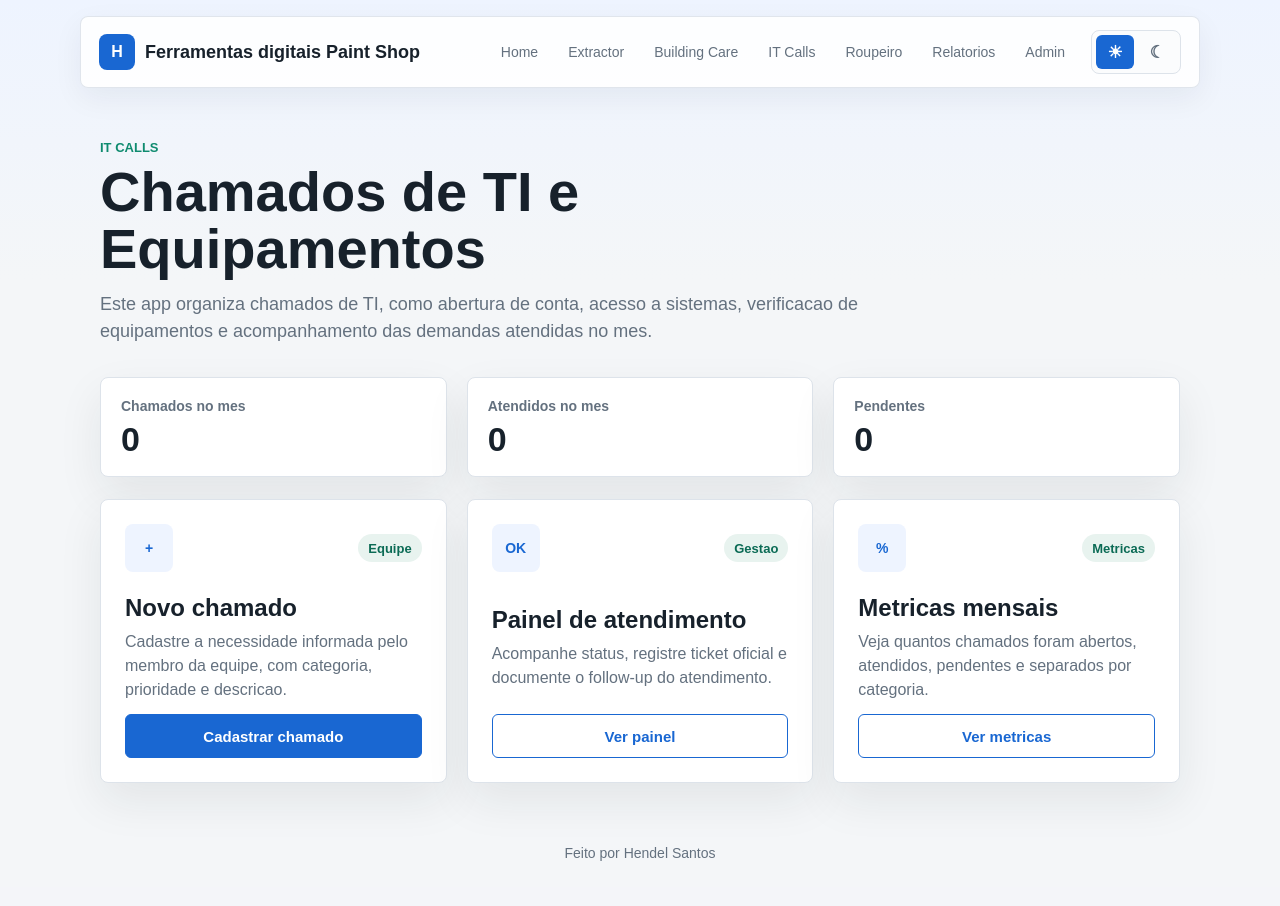
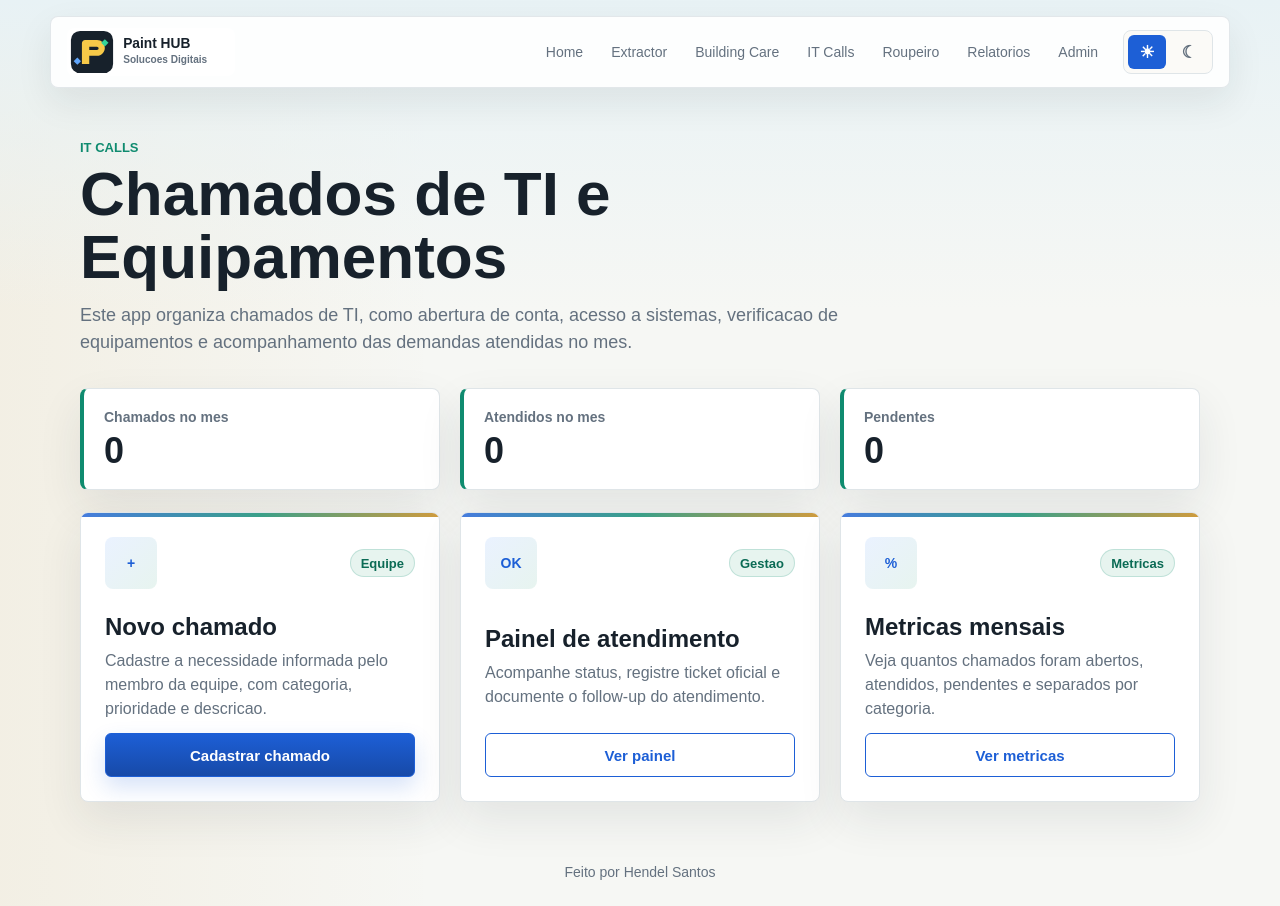
Before and after one commit to hendelsantos/Projeto_Django_HUB, a Django app: page /chamados-ti/ in a window 1280 px wide. Before the commit the page ends 861 px from the top, so only its background shows below. Run offline with Django 5.2, Linux system fonts and the light colour scheme; data comes from the database, SQL or seed files in the repository; data that the repository does not hold is empty.

Commit message:
refresh visual identity and cards

```diff
--- a/static/css/styles.css
+++ b/static/css/styles.css
@@ -1,41 +1,50 @@
 :root {
-    --bg: #f4f6f8;
-    --bg-start: #eef4ff;
+    --bg: #f6f7f4;
+    --bg-start: #e8f2f5;
     --surface: #ffffff;
-    --surface-soft: #fbfcfd;
+    --surface-soft: #fbfaf7;
     --ink: #17212b;
     --muted: #64717f;
-    --line: #dde3ea;
-    --primary: #1967d2;
-    --primary-dark: #1552a7;
-    --primary-soft: #eef4ff;
+    --line: #dfe5e8;
+    --primary: #1d5fd6;
+    --primary-dark: #174aa8;
+    --primary-soft: #eaf2ff;
     --accent: #0f8b6f;
-    --accent-soft: #e8f3ef;
+    --accent-soft: #e7f4ef;
+    --gold: #c48513;
+    --gold-soft: #fff4d8;
+    --coral: #c05746;
+    --coral-soft: #fff0ed;
     --badge-muted-bg: #eef0f2;
     --badge-muted-ink: #687480;
     --disabled-bg: #eef0f2;
     --button-muted-line: #c8d1dc;
     --warning-bg: #fff4e5;
     --warning-ink: #8a4f00;
-    --shadow: 0 18px 45px rgba(23, 33, 43, 0.08);
-    --topbar-bg: rgba(255, 255, 255, 0.88);
-    --topbar-line: rgba(221, 227, 234, 0.9);
+    --shadow: 0 18px 45px rgba(29, 44, 59, 0.09);
+    --shadow-strong: 0 26px 65px rgba(23, 33, 43, 0.13);
+    --topbar-bg: rgba(255, 255, 255, 0.9);
+    --topbar-line: rgba(223, 229, 232, 0.9);
     --field-line: #a9b6c4;
 }
 
 html[data-theme="dark"] {
-    --bg: #11161d;
-    --bg-start: #18283d;
-    --surface: #18202a;
-    --surface-soft: #141b24;
+    --bg: #111820;
+    --bg-start: #183034;
+    --surface: #18232c;
+    --surface-soft: #141c24;
     --ink: #edf3f8;
     --muted: #a8b4c0;
-    --line: #2b3745;
-    --primary: #74a7ff;
-    --primary-dark: #9bbfff;
+    --line: #2d3a45;
+    --primary: #7dabff;
+    --primary-dark: #a9c7ff;
     --primary-soft: #1f3148;
     --accent: #4fd1b1;
     --accent-soft: #16372f;
+    --gold: #f7c948;
+    --gold-soft: #3a2e14;
+    --coral: #ff9988;
+    --coral-soft: #3a211f;
     --badge-muted-bg: #25303c;
     --badge-muted-ink: #b6c1cc;
     --disabled-bg: #202a35;
@@ -43,6 +52,7 @@ html[data-theme="dark"] {
     --warning-bg: #3a2b16;
     --warning-ink: #ffd18c;
     --shadow: 0 18px 45px rgba(0, 0, 0, 0.28);
+    --shadow-strong: 0 26px 65px rgba(0, 0, 0, 0.34);
     --topbar-bg: rgba(24, 32, 42, 0.9);
     --topbar-line: rgba(62, 76, 92, 0.75);
     --field-line: #526172;
@@ -56,7 +66,8 @@ body {
     margin: 0;
     min-height: 100vh;
     background:
-        linear-gradient(180deg, var(--bg-start) 0, rgba(238, 244, 255, 0) 280px),
+        linear-gradient(180deg, var(--bg-start) 0, rgba(232, 242, 245, 0) 310px),
+        linear-gradient(90deg, rgba(196, 133, 19, 0.07) 0, rgba(196, 133, 19, 0) 34%),
         var(--bg);
     color: var(--ink);
     font-family: Arial, Helvetica, sans-serif;
@@ -79,34 +90,33 @@ a {
     align-items: center;
     justify-content: space-between;
     gap: 24px;
-    width: min(1120px, calc(100% - 32px));
+    width: min(1180px, calc(100% - 32px));
     min-height: 72px;
     margin: 16px auto 0;
-    padding: 0 18px;
+    padding: 0 16px;
     background: var(--topbar-bg);
     border: 1px solid var(--topbar-line);
     border-radius: 8px;
-    box-shadow: 0 10px 30px rgba(23, 33, 43, 0.06);
+    box-shadow: 0 14px 36px rgba(23, 33, 43, 0.08);
+    backdrop-filter: blur(16px);
 }
 
 .brand {
     display: inline-flex;
     align-items: center;
     gap: 10px;
+    min-width: 168px;
     font-size: 18px;
     font-weight: 700;
 }
 
-.brand-mark {
-    display: inline-flex;
-    align-items: center;
-    justify-content: center;
-    width: 36px;
-    height: 36px;
+.brand-logo {
+    display: block;
+    width: 168px;
+    height: 48px;
+    padding: 2px 8px 2px 0;
     border-radius: 8px;
-    background: var(--primary);
-    color: #ffffff;
-    font-size: 16px;
+    background: rgba(255, 255, 255, 0.78);
 }
 
 .topbar-actions {
@@ -124,8 +134,9 @@ a {
 }
 
 .topbar nav a {
-    padding: 10px 12px;
+    padding: 10px 11px;
     border-radius: 6px;
+    transition: background 160ms ease, color 160ms ease;
 }
 
 .topbar nav a:hover {
@@ -166,14 +177,14 @@ a {
 }
 
 .page {
-    width: min(1080px, calc(100% - 32px));
+    width: min(1120px, calc(100% - 32px));
     margin: 0 auto;
     padding: 52px 0 40px;
     flex: 1;
 }
 
 .intro {
-    max-width: 760px;
+    max-width: 840px;
     margin-bottom: 32px;
 }
 
@@ -187,8 +198,10 @@ a {
 
 h1 {
     margin: 0;
-    font-size: clamp(34px, 5vw, 56px);
-    line-height: 1.02;
+    max-width: 900px;
+    font-size: clamp(36px, 5vw, 62px);
+    line-height: 1.01;
+    letter-spacing: 0;
 }
 
 .intro p:not(.eyebrow) {
@@ -239,14 +252,25 @@ h1 {
 .tool-card {
     display: grid;
     align-content: space-between;
-    min-height: 260px;
+    position: relative;
+    min-height: 282px;
     padding: 24px;
+    overflow: hidden;
     transition: border-color 160ms ease, box-shadow 160ms ease, transform 160ms ease;
+}
+
+.tool-card::before {
+    content: "";
+    position: absolute;
+    inset: 0 0 auto;
+    height: 4px;
+    background: linear-gradient(90deg, var(--primary), var(--accent), var(--gold));
+    opacity: 0.82;
 }
 
 .tool-card:hover {
     border-color: rgba(25, 103, 210, 0.34);
-    box-shadow: 0 24px 55px rgba(23, 33, 43, 0.12);
+    box-shadow: var(--shadow-strong);
     transform: translateY(-2px);
 }
 
@@ -272,17 +296,17 @@ h1 {
     display: inline-flex;
     align-items: center;
     justify-content: center;
-    width: 48px;
-    height: 48px;
+    width: 52px;
+    height: 52px;
     border-radius: 8px;
-    background: var(--primary-soft);
+    background: linear-gradient(135deg, var(--primary-soft), var(--accent-soft));
     color: var(--primary);
     font-size: 14px;
     font-weight: 800;
 }
 
 .tool-card h2 {
-    margin: 22px 0 8px;
+    margin: 24px 0 8px;
     font-size: 24px;
 }
 
@@ -305,6 +329,7 @@ h1 {
     min-height: 28px;
     padding: 0 10px;
     border-radius: 999px;
+    border: 1px solid rgba(15, 139, 111, 0.18);
     background: var(--accent-soft);
     color: #0b6b55;
     font-size: 13px;
@@ -328,21 +353,25 @@ html[data-theme="dark"] .badge {
     padding: 0 18px;
     border: 1px solid var(--primary);
     border-radius: 6px;
-    background: var(--primary);
+    background: linear-gradient(180deg, var(--primary), var(--primary-dark));
     color: #ffffff;
     font-size: 15px;
     font-weight: 700;
     cursor: pointer;
-    transition: background 160ms ease, border-color 160ms ease, color 160ms ease;
+    box-shadow: 0 10px 22px rgba(29, 95, 214, 0.18);
+    transition: background 160ms ease, border-color 160ms ease, color 160ms ease, transform 160ms ease, box-shadow 160ms ease;
 }
 
 .button:hover {
     background: var(--primary-dark);
+    box-shadow: 0 14px 28px rgba(29, 95, 214, 0.24);
+    transform: translateY(-1px);
 }
 
 .button-secondary {
     background: var(--surface);
     color: var(--primary);
+    box-shadow: none;
 }
 
 .button-secondary:hover {
@@ -363,6 +392,7 @@ html[data-theme="dark"] .badge {
 
 .metric-card {
     padding: 20px;
+    border-left: 4px solid var(--accent);
 }
 
 .metric-card span {
@@ -375,7 +405,8 @@ html[data-theme="dark"] .badge {
 
 .metric-card strong {
     display: block;
-    font-size: 34px;
+    color: var(--ink);
+    font-size: 36px;
     line-height: 1;
 }
 
@@ -529,6 +560,7 @@ td {
 
 th {
     color: var(--muted);
+    background: var(--surface-soft);
     font-size: 13px;
     text-transform: uppercase;
 }
--- a/templates/base.html
+++ b/templates/base.html
@@ -9,6 +9,7 @@
         const savedTheme = localStorage.getItem('paintHubTheme') || 'light';
         document.documentElement.dataset.theme = savedTheme;
     </script>
+    <link rel="icon" href="{% static 'img/favicon.svg' %}" type="image/svg+xml">
     <link rel="stylesheet" href="{% static 'css/styles.css' %}">
     <script src="{% static 'js/theme.js' %}" defer></script>
 </head>
@@ -16,8 +17,7 @@
     <div class="site-shell">
         <header class="topbar">
             <a class="brand" href="{% url 'hub:home' %}">
-                <span class="brand-mark">H</span>
-                <span>Ferramentas digitais Paint Shop</span>
+                <img class="brand-logo" src="{% static 'img/logo.svg' %}" alt="Paint HUB Solucoes Digitais">
             </a>
             <div class="topbar-actions">
                 <nav aria-label="Navegacao principal">
```
Also changed, not shown: static/img/favicon.svg (added), static/img/logo.svg (added).
